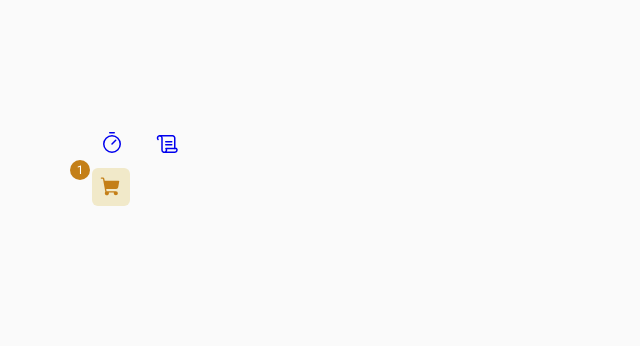
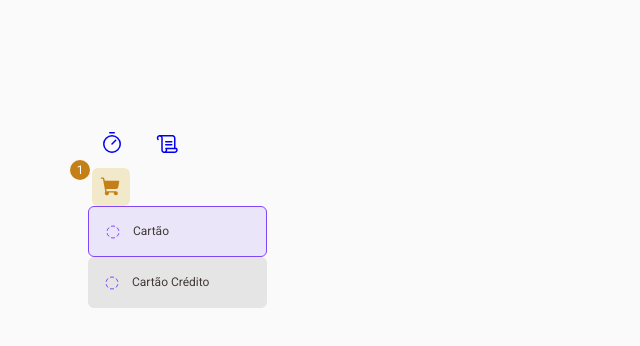
Before and after one commit to NoelenGiovannaAS/react-ignite-challenges, a React (Vite) app in the folder 02-coffee-delivery/: page / in a window 1280 px wide. Shown: the top 346 px of the page, without its empty margins (0-640 px from the left). Built offline with nearby package versions, Linux system fonts and the light colour scheme.

Commit message:
cria componente tipo de pagamento

```diff
--- a/02-coffee-delivery/index.html
+++ b/02-coffee-delivery/index.html
@@ -7,7 +7,7 @@
     <link rel="icon" type="image/svg+xml" href="/vite.svg" />
     <meta name="viewport" content="width=device-width, initial-scale=1.0" />
     <link
-      href="https://fonts.googleapis.com/css2?family=Roboto+Mono:wght@700&family=Roboto:wght@400;700&display=swap"
+      href="https://fonts.googleapis.com/css2?family=Roboto&display=swap"
       rel="stylesheet"
     />
     <link
--- a/02-coffee-delivery/src/components/ui/Button/styles.ts
+++ b/02-coffee-delivery/src/components/ui/Button/styles.ts
@@ -18,7 +18,7 @@ const variantStyles = (variant = "primary") =>
     `,
     secondary: css`
       background: ${(props) => props.theme.base.button};
-      font-size: 10px;
+      font-size: 0.625rem;
       line-height: 130%;
       font-weight: bold;
       width: 5.6875rem;
--- /dev/null
+++ b/02-coffee-delivery/src/components/ui/Input/SelectPayment/SelectPayment.tsx
@@ -0,0 +1,52 @@
+import { ReactNode, useState } from "react";
+import * as Styles from "./styles";
+interface Ipayment {
+  icon: ReactNode;
+  paymentTypeName: string;
+  checked: boolean;
+}
+interface ISelectPaymentTypes {
+  paymentsTypes: Ipayment[];
+}
+
+export const SelectPaymentType = ({ paymentsTypes }: ISelectPaymentTypes) => {
+  const [paymentChecked, setPaymentChecked] = useState(paymentsTypes);
+
+  const handleCheckPayment = (paymentToCheck: string) => {
+    setPaymentChecked((state) =>
+      state.map((payment) => {
+        if (payment.paymentTypeName === paymentToCheck) {
+          if (!payment.checked) {
+            return { ...payment, checked: true };
+          }
+        }
+        return { ...payment, checked: false };
+      })
+    );
+  };
+  return (
+    <>
+      {paymentChecked.map((paymentChecked) => (
+        <Styles.PaymentContainer key={paymentChecked.paymentTypeName}>
+          <input
+            id={paymentChecked.paymentTypeName}
+            type="radio"
+            value={paymentChecked.paymentTypeName}
+            onChange={() => handleCheckPayment(paymentChecked.paymentTypeName)}
+            checked={paymentChecked.checked}
+          />
+
+          <Styles.Payment
+            htmlFor={paymentChecked.paymentTypeName}
+            checked={paymentChecked.checked}
+          >
+            {paymentChecked.icon}
+            {paymentChecked.paymentTypeName}
+          </Styles.Payment>
+        </Styles.PaymentContainer>
+      ))}
+    </>
+  );
+
+  /**/
+};
--- /dev/null
+++ b/02-coffee-delivery/src/components/ui/Input/SelectPayment/styles.ts
@@ -0,0 +1,40 @@
+import { styled } from "styled-components";
+
+export const PaymentContainer = styled.div`
+  display: flex;
+  gap: 1rem;
+  & > input {
+    display: none;
+  }
+`;
+
+export const Payment = styled.label<{ checked: boolean }>`
+  display: flex;
+  align-items: center;
+  gap: 0.75rem;
+  background: ${(props) =>
+    props.checked
+      ? props.theme.product["purple-light"]
+      : props.theme.base.button};
+  border: ${(props) =>
+    props.checked && `1px solid ${props.theme.product["purple"]}`};
+
+  font-size: 0.75rem;
+  line-height: 160%;
+  width: 178.67px;
+  height: 51px;
+  border-radius: 6px;
+  padding: 1rem;
+  color: ${(props) => props.theme.base.subtitle};
+  cursor: pointer;
+
+  & > svg {
+    color: ${(props) => props.theme.product.purple};
+    width: 1rem;
+    height: 1rem;
+  }
+  &:hover {
+    background: ${(props) => props.theme.base["hover"]};
+    color: ${(props) => props.theme.base.subtitle};
+  }
+`;
--- a/02-coffee-delivery/src/components/ui/Select/Select.tsx
+++ /dev/null
@@ -1,3 +0,0 @@
-export const Select = () => {
-  return;
-};
--- /dev/null
+++ b/02-coffee-delivery/src/components/ui/pattern/IconTextDiv.styles.ts
@@ -0,0 +1,3 @@
+import { css } from "styled-components";
+
+export const IconTextDiv = css``;
--- a/02-coffee-delivery/src/pages/Home.tsx
+++ b/02-coffee-delivery/src/pages/Home.tsx
@@ -1,9 +1,25 @@
+import { CircleDashed } from "phosphor-react";
 import { CartLink } from "../components/ui/CartLink/CartLink";
+import { SelectPaymentType } from "../components/ui/Input/SelectPayment/SelectPayment";
 
 export const Home = () => {
   return (
     <div>
       <CartLink quantity={1} />
+      <SelectPaymentType
+        paymentsTypes={[
+          {
+            icon: <CircleDashed />,
+            paymentTypeName: "Cartão",
+            checked: true,
+          },
+          {
+            icon: <CircleDashed />,
+            paymentTypeName: "Cartão Crédito",
+            checked: false,
+          },
+        ]}
+      />
     </div>
   );
 };
```
